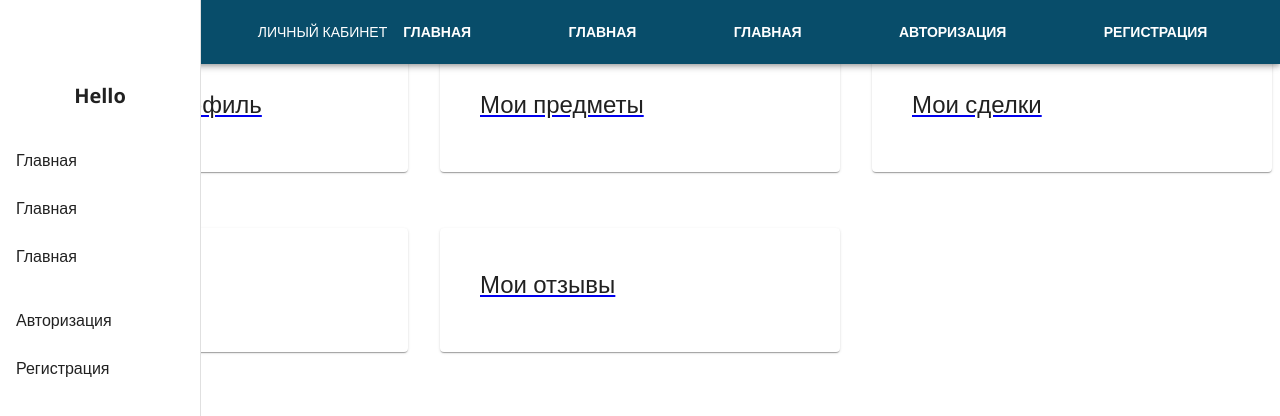
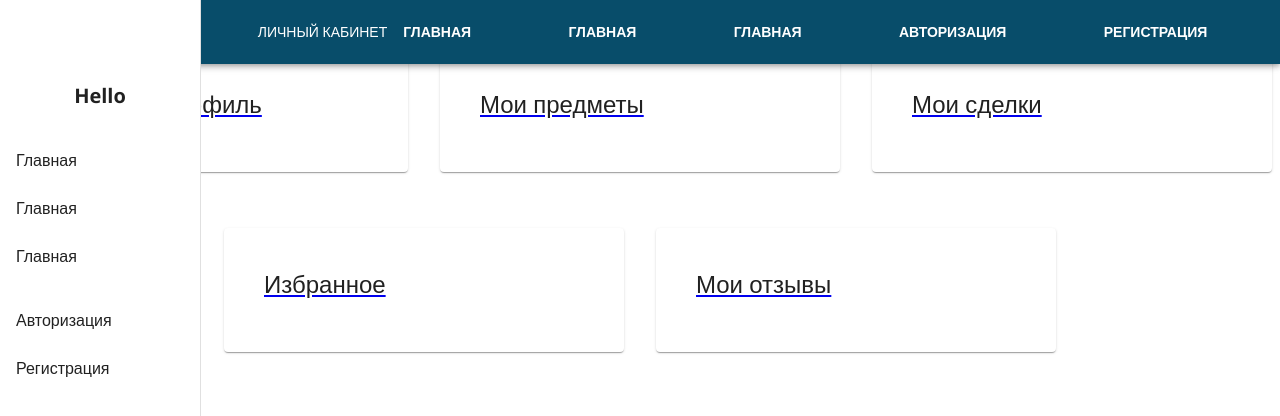
Before and after one commit to winnig181/ProjectETDS, a React (Vite) app in the folder client/: page /lk in a window 1280 px wide. Shown: the top 416 px of the page. Built offline with nearby package versions, Linux system fonts and the light colour scheme; no server answers.

Commit message:
lk pages with some adj

```diff
--- a/client/src/App.tsx
+++ b/client/src/App.tsx
@@ -16,7 +16,7 @@ import MainPage from './pages/MainPage';
 import Sidebar from './components/SideBar';
 
 import LkPage from './pages/LkPage';
-import Profile from './components/lk/LkProfile';
+import LkProfile from './components/lk/LkProfile';
 
 
 function App(): JSX.Element {
@@ -91,7 +91,7 @@ function App(): JSX.Element {
 
           </Route>
             <Route path="/lk" element={<LkPage />} />
-            <Route path="/lk/profile" element={<Profile text="ok"/>} />
+            <Route path="/lk/profile" element={<LkProfile />} />
         </Routes>
       </>
 
--- a/client/src/components/lk/LkProfile.tsx
+++ b/client/src/components/lk/LkProfile.tsx
@@ -1,7 +1,7 @@
 import * as React from 'react';
 
 import Typography from '@mui/material/Typography';
-import { Box, Button, Card, CardActions, CardMedia, Container, Grid } from '@mui/material';
+import { Box, Button, Card, CardMedia, Container, Grid } from '@mui/material';
 import { NavLink } from 'react-router-dom';
 import { useAppSelector } from '../../redux/hook';
 
@@ -11,6 +11,7 @@ import { useAppSelector } from '../../redux/hook';
 
 export default function LkProfile(): JSX.Element {
   const user = useAppSelector((state) => state.authSlice.user);
+  console.log('user', user);
   const {
     name,
     nickName,
--- a/client/src/pages/LkPage.tsx
+++ b/client/src/pages/LkPage.tsx
@@ -6,7 +6,8 @@ import LkCard from '../components/lk/LkCard';
 
 export default function LkPage(): JSX.Element {
   return (
-    <Grid container rowSpacing={2} columnSpacing={4} justify="center">
+
+    <Grid container rowSpacing={2} columnSpacing={4} justifyContent="center">
       <Grid item xs={12} sm={6} md={4}>
         <NavLink to="/lk/profile">
           <LkCard text="Изменить профиль" />
```
Also changed, not shown: 2 other files (tests, documents, lock files or other folders).
